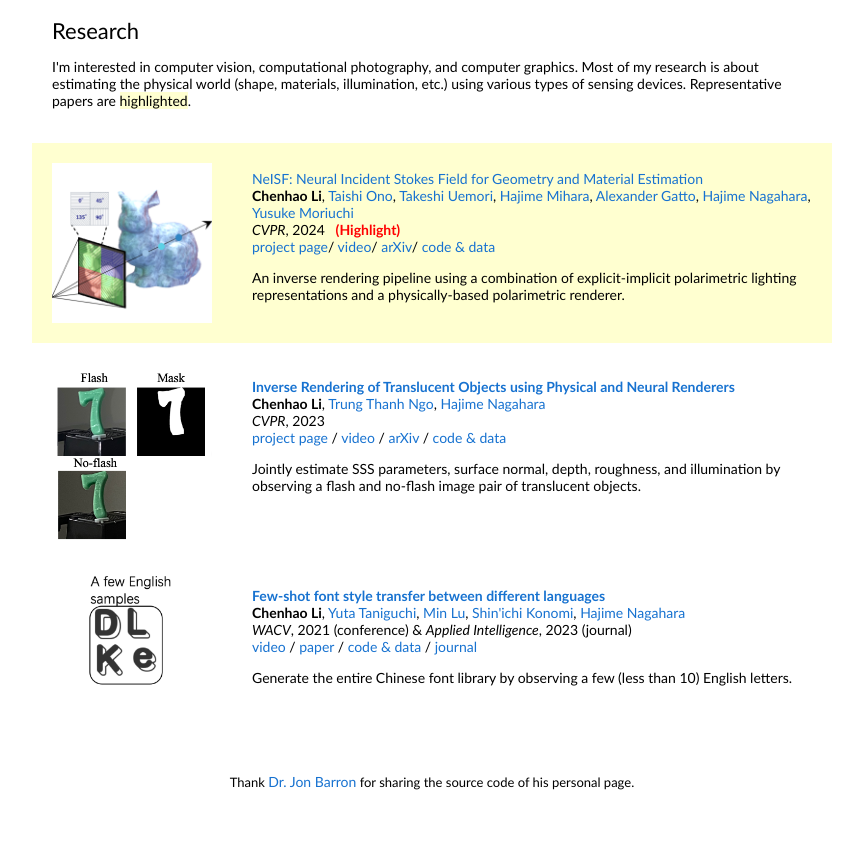
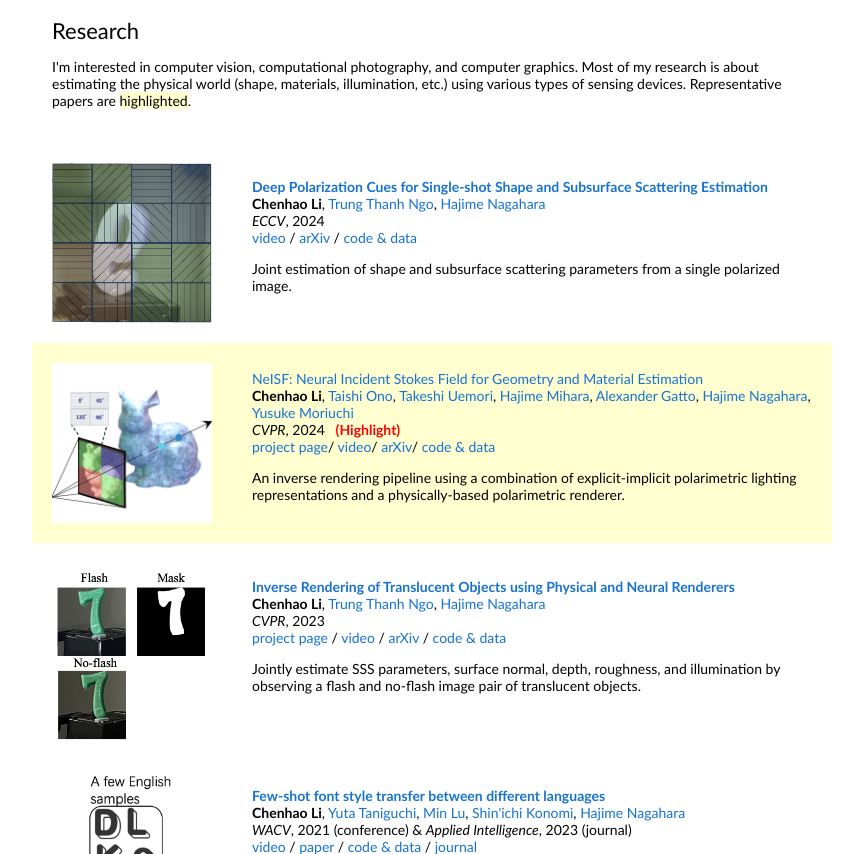
Before and after one commit to ligoudaner377/ligoudaner377.github.io, a plain HTML site: page index.html in a window 1280 px wide. Shown: the part 246-1100 px from the top of the page, without its empty margins (208-1071 px from the left). Before the commit the page ends 1057 px from the top, so only its background shows below. Drawn offline with Linux system fonts and the light colour scheme.

Commit message:
add ECCV2024 information

```diff
--- a/index.html
+++ b/index.html
@@ -52,6 +52,47 @@
         </tbody></table>
 
         <table style="width:100%;border:0px;border-spacing:0px;border-collapse:separate;margin-right:auto;margin-left:auto;"><tbody>
+
+          <tr onmouseout="pol_translucent_stop()" onmouseover="pol_translucent_start()">
+            <td style="padding:20px;width:25%;vertical-align:middle">
+              <div class="one">
+                <div class="two" id='pol_translucent_image'>
+                  <img src='images/pol_translucent_after.png' width="160"></div>
+                <img src='images/pol_translucent_before.png' width="160">
+              </div>
+              <script type="text/javascript">
+                function pol_translucent_start() {
+                  document.getElementById('pol_translucent_image').style.opacity = "1";
+                }
+
+                function pol_translucent_stop() {
+                  document.getElementById('pol_translucent_image').style.opacity = "0";
+                }
+                pol_translucent_stop()
+              </script>
+            </td>
+            <td style="padding:20px;width:75%;vertical-align:middle">
+              <a href="https://openaccess.thecvf.com/content/CVPR2023/html/Li_Inverse_Rendering_of_Translucent_Objects_Using_Physical_and_Neural_Renderers_CVPR_2023_paper.html">
+                <papertitle>Deep Polarization Cues for Single-shot Shape and Subsurface Scattering Estimation</papertitle>
+              </a>
+              <br>
+
+              <strong>Chenhao Li</strong>,
+              <a href="http://www.am.sanken.osaka-u.ac.jp/~trung/">Trung Thanh Ngo</a>,
+              <a href="https://www.is.ids.osaka-u.ac.jp/en/authors/hajime-nagahara/">Hajime Nagahara</a>
+              <br>
+							<em>ECCV</em>, 2024
+              <br>
+              <a href="">video</a> /
+              <a href="">arXiv</a> /
+              <a href="">code & data</a>
+              <p></p>
+              <p>
+              Joint estimation of shape and subsurface scattering parameters from a single polarized image.
+              </p>
+            </td>
+          </tr>
+
           <tr onmouseout="neisf_stop()" onmouseover="neisf_start()"  bgcolor="#ffffd0">
             <td style="padding:20px;width:25%;vertical-align:middle">
               <div class="one">
@@ -97,6 +138,7 @@
               </p>
             </td>
           </tr>
+
         <tr onmouseout="translucent_stop()" onmouseover="translucent_start()">
             <td style="padding:20px;width:25%;vertical-align:middle">
               <div class="one">
```
Also changed, not shown: images/pol_translucent_after.png (added), images/pol_translucent_before.png (added), 3 other files.
